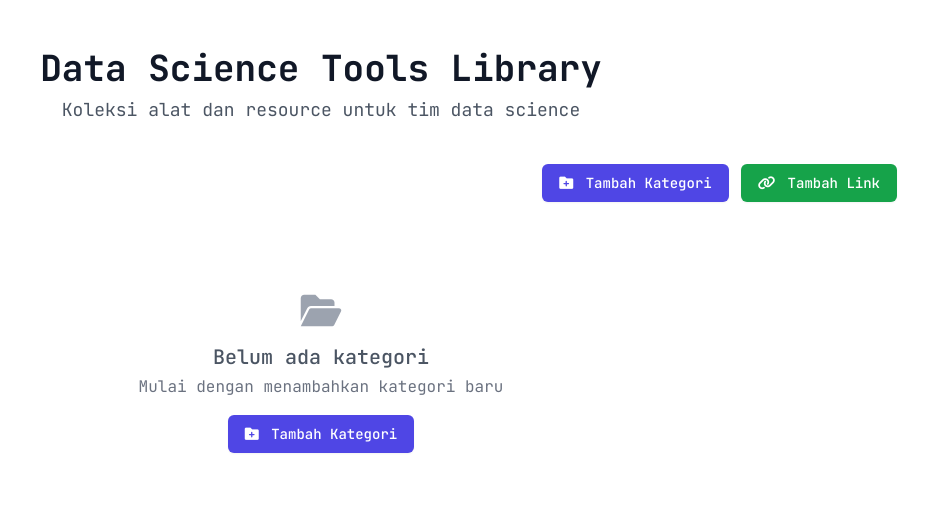
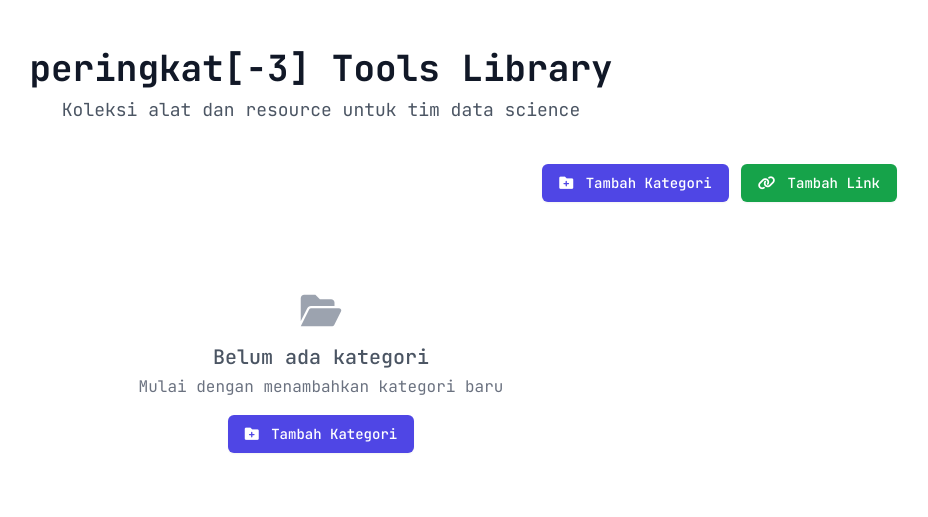
Before and after one commit to anthef/templatedata, a Django app: page / in a window 1280 px wide. Shown: the top 517 px of the page, without its empty margins (319-1247 px from the left). Run offline with Django 4.2, Linux system fonts and the light colour scheme; data that the repository does not hold is empty; some libraries are stand-ins or nearby versions.

Commit message:
add once again

```diff
--- a/main/templates/main.html
+++ b/main/templates/main.html
@@ -10,7 +10,7 @@
     <div class="max-w-6xl mx-auto">
         <!-- Header -->
         <div class="text-center mb-10">
-            <h1 class="text-4xl font-bold text-gray-900">Data Science Tools Library</h1>
+            <h1 class="text-4xl font-bold text-gray-900">peringkat[-3] Tools Library</h1>
             <p class="mt-2 text-lg text-gray-600">Koleksi alat dan resource untuk tim data science</p>
         </div>
 
```
